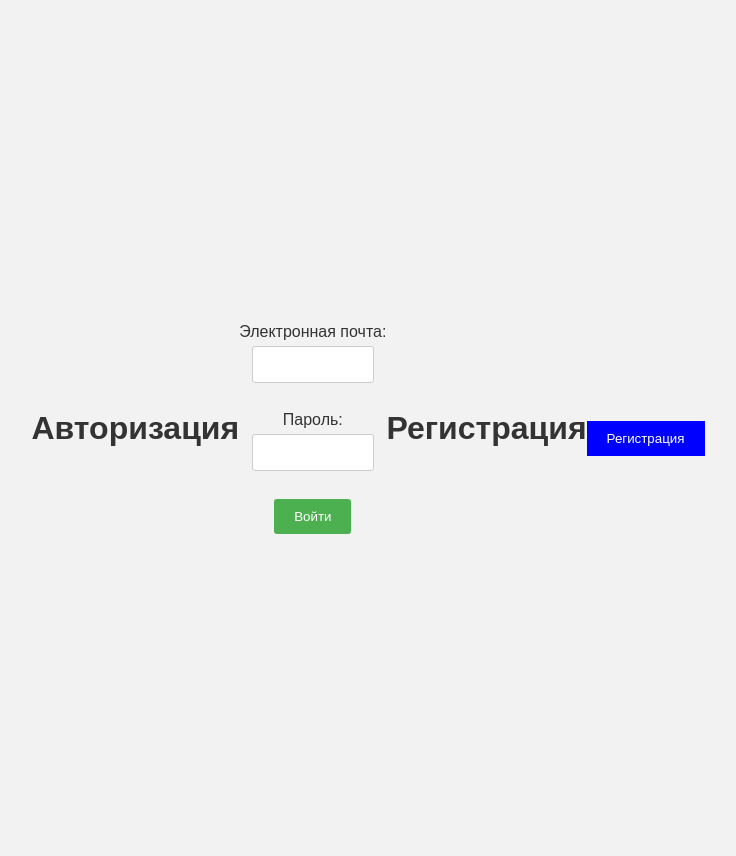
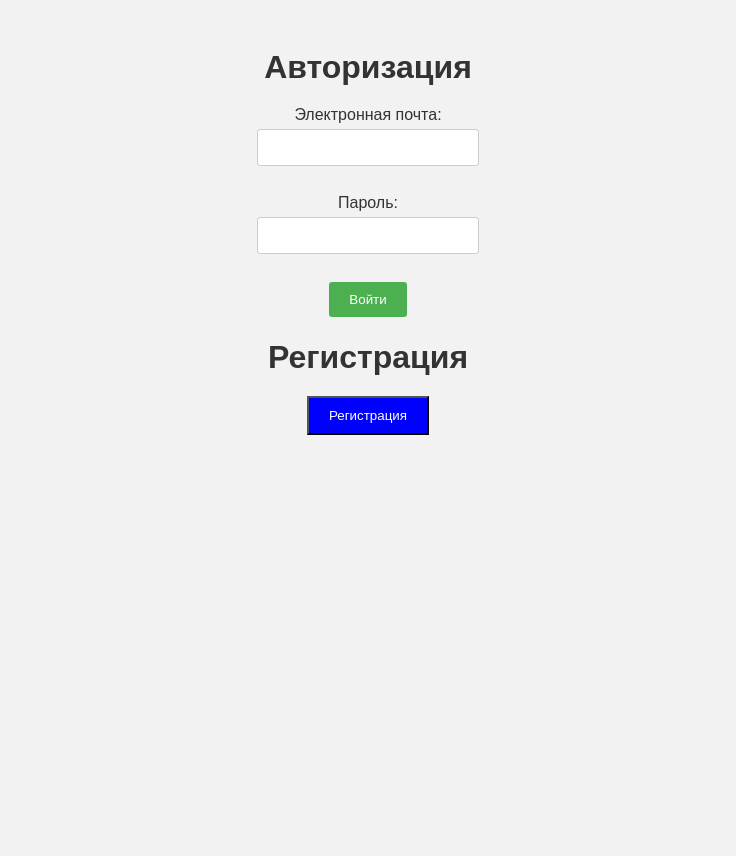
Before and after one commit to ZhovtenkoA/COR-Identity, a FastAPI app: page / in a window 1280 px wide. Shown: the whole page, without its empty margins (272-1008 px from the left). After the commit the page ends 435 px from the top, so only its background shows below. Run offline with FastAPI, Linux system fonts and the light colour scheme; parts of the project's set-up code (start-up, migrations or seed data) failed here and were passed over.

Commit message:
update styles

```diff
--- a/cor_auth/static/styles.css
+++ b/cor_auth/static/styles.css
@@ -1,10 +1,6 @@
 body {
     font-family: Arial, sans-serif;
     background-color: #f2f2f2;
-    display: flex;
-    justify-content: center;
-    align-items: center;
-    height: 100vh;
     padding: 20px;
 }
 
@@ -14,7 +10,7 @@ body {
     border-radius: 5px;
     box-shadow: 0 2px 5px rgba(0, 0, 0, 0.1);
     display: flex;
-    flex-direction: column;
+    justify-content: center;
     align-items: center;
     text-align: center;
 }
@@ -22,9 +18,8 @@ body {
 h1 {
     color: #333;
     margin-bottom: 20px;
-    display: flex;
-    flex-direction: column;
-    align-items: center;
+    text-align: center;
+
 }
 
 form {
@@ -42,7 +37,7 @@ label {
 input[type="text"],
 input[type="email"],
 input[type="password"] {
-    width: 100px;
+    width: 200px;
     padding: 10px;
     margin-bottom: 10px;
     border: 1px solid #ccc;
@@ -66,7 +61,6 @@ input[type="submit"]:hover {
     background-color: blue;
     color: white;
     padding: 10px 20px;
-    margin-top: 20px;
-    border: none;
-    cursor: pointer;
+    margin: 0 auto;
+    display: block;
 }
```
